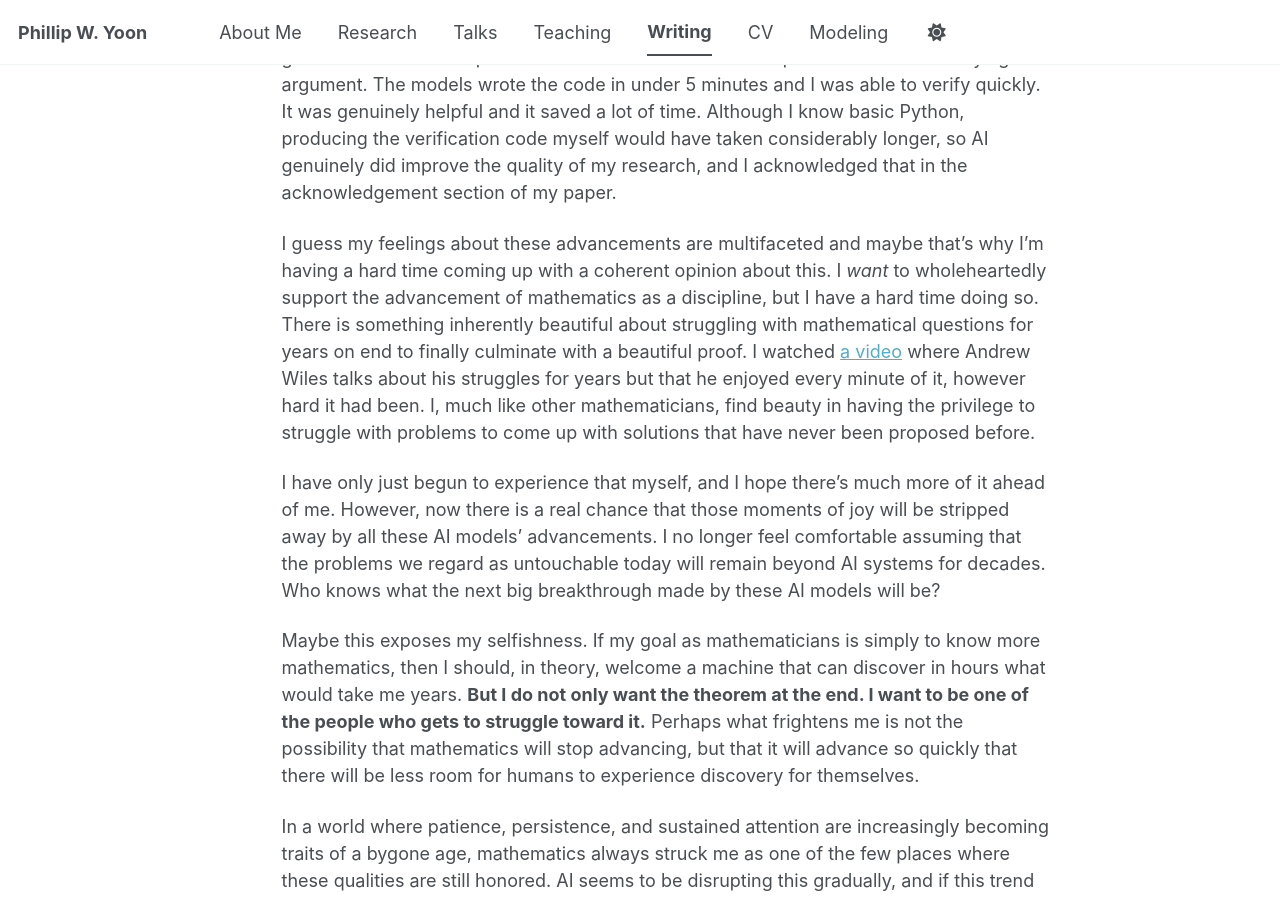
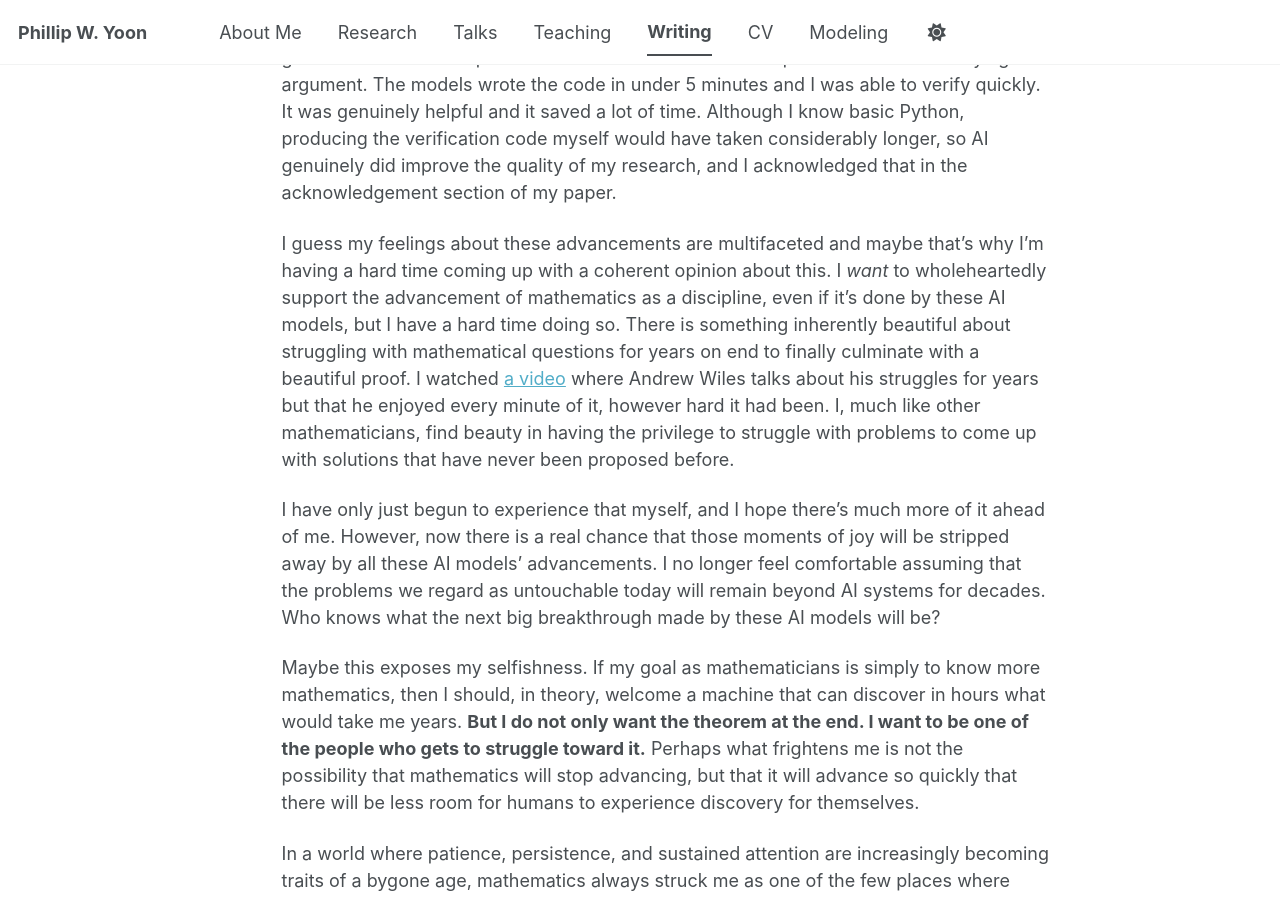
Before and after one commit to pwyoon/pwyoon.github.io, a Jekyll site: the page built from _posts/2026-09-09-reflections-02.md, in a window 1280 px wide and 900 px high, scrolled down 2254 px. Built offline with Jekyll 4.4.1, drawn with Linux system fonts in a browser that asks for light colours; comment, search, counter and statistics services are not loaded; a style sheet for code colours, icons or effects is not loaded.

Commit message:
Update reflections on AI's impact on mathematical research
Revised reflections on the role of AI in mathematics, emphasizing the balance between technological advancement and the human experience of mathematical discovery.

```diff
--- a/_posts/2026-09-09-reflections-02.md
+++ b/_posts/2026-09-09-reflections-02.md
@@ -30,7 +30,7 @@ Mathematics is especially exposed to these advances because so much of its raw m
 
 I admit that I’ve also used AI in [my research](https://arxiv.org/abs/2607.10639). In my own research on characteristic independence of Betti numbers of monomial ideals in five variables, I used AI to help generate code for computational verification of the finite squarefree cases underlying the argument. The models wrote the code in under 5 minutes and I was able to verify quickly. It was genuinely helpful and it saved a lot of time. Although I know basic Python, producing the verification code myself would have taken considerably longer, so AI genuinely did improve the quality of my research, and I acknowledged that in the acknowledgement section of my paper.
 
-I guess my feelings about these advancements are multifaceted and maybe that’s why I’m having a hard time coming up with a coherent opinion about this. I *want* to wholeheartedly support the advancement of mathematics as a discipline, but I have a hard time doing so. There is something inherently beautiful about struggling with mathematical questions for years on end to finally culminate with a beautiful proof. I watched [a video](https://www.youtube.com/watch?v=GS7CxAtV5Ks) where Andrew Wiles talks about his struggles for years but that he enjoyed every minute of it, however hard it had been. I, much like other mathematicians, find beauty in having the privilege to struggle with problems to come up with solutions that have never been proposed before.
+I guess my feelings about these advancements are multifaceted and maybe that’s why I’m having a hard time coming up with a coherent opinion about this. I *want* to wholeheartedly support the advancement of mathematics as a discipline, even if it's done by these AI models, but I have a hard time doing so. There is something inherently beautiful about struggling with mathematical questions for years on end to finally culminate with a beautiful proof. I watched [a video](https://www.youtube.com/watch?v=GS7CxAtV5Ks) where Andrew Wiles talks about his struggles for years but that he enjoyed every minute of it, however hard it had been. I, much like other mathematicians, find beauty in having the privilege to struggle with problems to come up with solutions that have never been proposed before.
 
 I have only just begun to experience that myself, and I hope there’s much more of it ahead of me. However, now there is a real chance that those moments of joy will be stripped away by all these AI models’ advancements. I no longer feel comfortable assuming that the problems we regard as untouchable today will remain beyond AI systems for decades. Who knows what the next big breakthrough made by these AI models will be?
 
```
